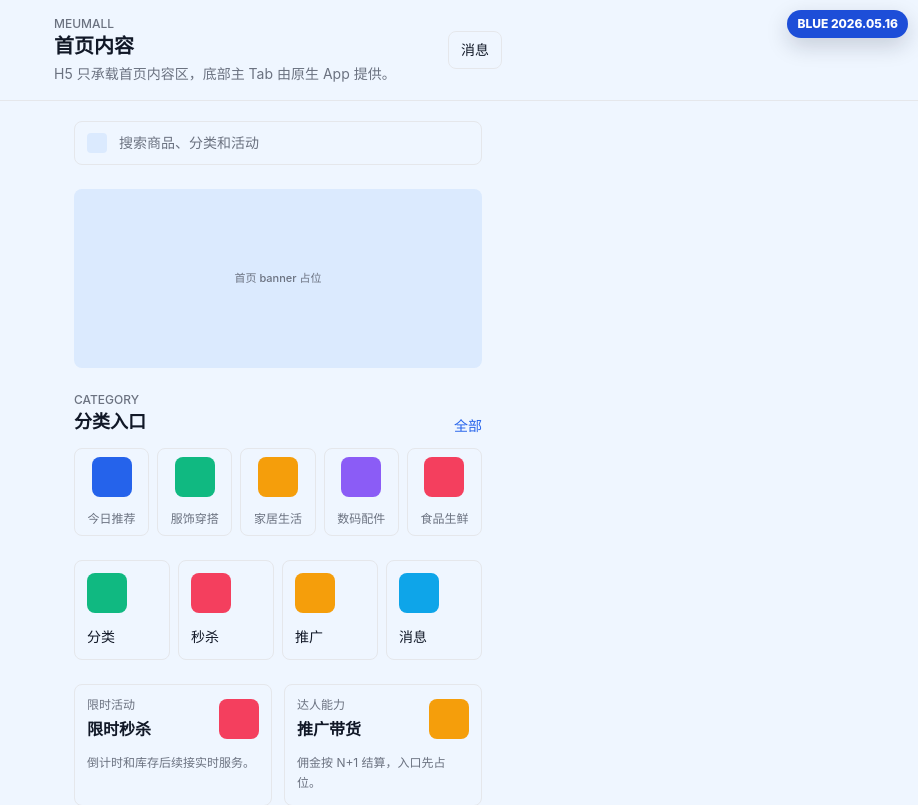
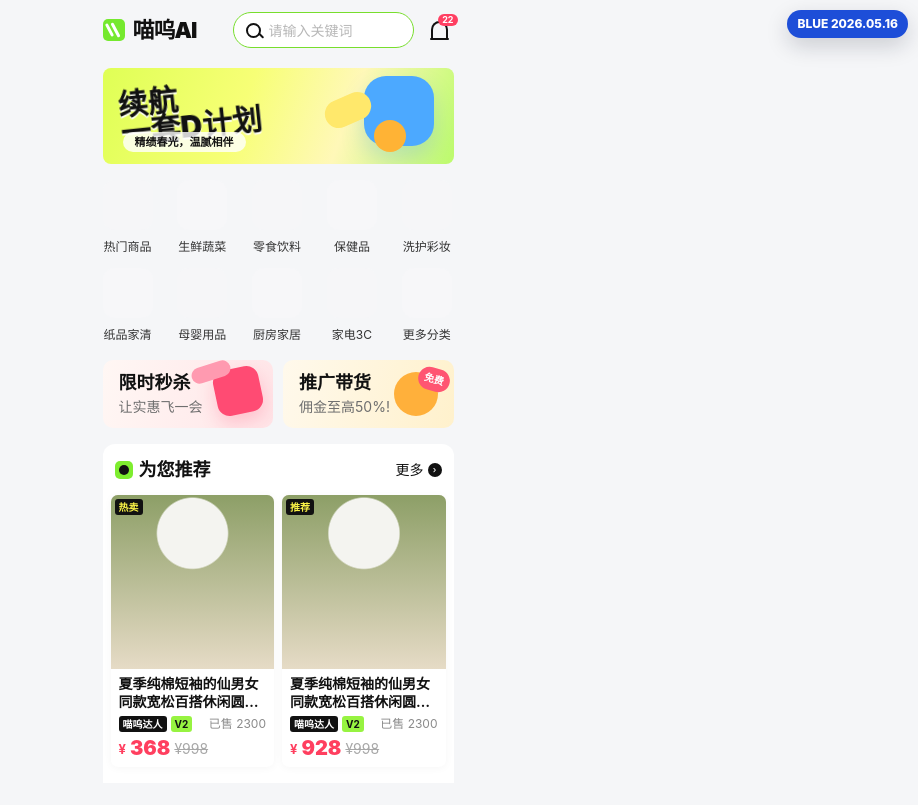
Before and after one commit to Tycalwayslove/hybird-meumall, a Next.js app: page / in a window 1280 px wide. Shown: the top 805 px of the page, without its empty margins (362-1280 px from the left). Built offline with nearby package versions, Linux system fonts and the light colour scheme.

Commit message:
feat(ui): 复刻喵呜 H5 主页面视觉

```diff
--- a/src/app/mine/page.tsx
+++ b/src/app/mine/page.tsx
@@ -1,98 +1,112 @@
 import Link from "next/link";
-import { ActionGrid } from "@/components/commerce/ActionGrid";
-import { IconBlock } from "@/components/commerce/IconBlock";
-import { MetricCard } from "@/components/commerce/MetricCard";
-import { PageShell } from "@/components/commerce/PageShell";
-import { PlaceholderMedia } from "@/components/commerce/PlaceholderMedia";
-import { SectionHeader } from "@/components/commerce/SectionHeader";
-import { mineEntries, mockOrders } from "@/lib/commerce/mock-data";
+import { ReplicaIcon, ReplicaShell } from "@/components/commerce/ReplicaShell";
 
-const earningMetrics = [
-  { label: "可提现余额", value: "¥328.50", helper: "N+1 结算后可用" },
-  { label: "待结算佣金", value: "¥92.00", helper: "含昨日推广预估" }
+const orders = [
+  ["待付款", "border-[#111]"],
+  ["待发货", "border-[#61b967]"],
+  ["待收货", "border-[#111]"],
+  ["已完成", "border-[#73bf48]"],
+  ["退货退款", "border-[#71c64f]"]
 ];
 
-const settingRows = ["账号资料", "地址管理", "通知偏好", "App 原生设置"];
+const tools = [
+  ["我的足迹", "bg-[#8dde55]"],
+  ["我的收藏", "bg-[#8bb8ff]"],
+  ["地址管理", "bg-[#ff922e]"],
+  ["设置", "bg-[#65c9f2]"],
+  ["客服服务", "bg-[#ff8fb1]"],
+  ["帮助中心", "bg-[#73d43d]"],
+  ["消息中心", "bg-[#74d43d]"],
+  ["商品服务", "bg-[#74d43d]"]
+];
 
 export default function MinePage() {
   return (
-    <PageShell eyebrow="MINE" title="我的" description="H5 只承载内容页，一级 Tab 由原生 App 管理。">
-      <div className="space-y-6">
-        <section className="rounded-md border border-border bg-muted p-4">
-          <div className="flex items-center gap-3">
-            <PlaceholderMedia ratio="avatar" tone="bg-primary" label="头像" />
-            <div className="min-w-0 flex-1">
-              <p className="truncate text-lg font-semibold">喵呜达人</p>
-              <p className="mt-1 text-sm leading-5 text-muted-fg">已登录用户默认具备达人身份</p>
+    <ReplicaShell className="bg-[#f4f5f6]">
+      <div className="relative min-h-screen overflow-hidden bg-[#f4f5f6] pb-8">
+        <div className="absolute inset-x-0 top-0 h-[228px] bg-[linear-gradient(135deg,#bbffe5_0%,#d8ffd6_58%,#f2ffd8_100%)]" />
+        <div className="relative px-3 pt-[67px]">
+          <section className="relative flex items-center">
+            <div className="size-[56px] overflow-hidden rounded-full bg-[#f2dbc7] ring-4 ring-white">
+              <div className="mx-auto mt-2 size-[37px] rounded-full bg-[#111]" />
+              <div className="mx-auto h-8 w-11 rounded-t-full bg-white" />
             </div>
-            <span className="rounded-md bg-bg px-2.5 py-1 text-xs font-medium text-primary">V2</span>
+            <div className="ml-3">
+              <div className="flex items-center gap-2">
+                <h1 className="text-[19px] font-black leading-[24px]">深圳喵小猫</h1>
+                <span className="rounded-full bg-[#ffd893] px-2 py-0.5 text-[11px] font-bold text-[#9a4b00]">V3黄金达人</span>
               </div>
-          <div className="mt-4 grid grid-cols-3 gap-2">
-            <MetricCard label="收藏" value="18" helper="商品与店铺" />
-            <MetricCard label="购买记录" value="3" helper="直接购买" />
-            <MetricCard label="达人等级" value="V2" helper="会员同体系" />
+              <p className="mt-2 text-[13px] text-[#4f4f4f]">150****7196</p>
             </div>
+            <Link href="/messages" className="relative ml-auto mr-1 flex size-8 items-center justify-center">
+              <span className="h-[18px] w-[17px] rounded-t-full border-2 border-[#111] border-b-0" />
+              <span className="absolute bottom-[5px] h-0.5 w-[20px] rounded-full bg-[#111]" />
+              <span className="absolute -right-1 top-0 rounded-full bg-[#ff3f62] px-1 text-[9px] font-bold leading-[12px] text-white">22</span>
+            </Link>
+            <div className="absolute right-12 top-8 size-[86px] rounded-full bg-[radial-gradient(circle,#56e75a_0_34%,#b3fb52_35%_100%)] shadow-[0_10px_20px_rgba(70,215,84,0.2)]" />
           </section>
 
-        <section>
-          <SectionHeader eyebrow="Member" title="会员/达人入口" href="/member" actionLabel="进入" />
-          <Link href="/member" className="flex items-center gap-3 rounded-md border border-border p-4">
-            <IconBlock tone="bg-violet-500" size="lg" label="会员达人" />
-            <div className="min-w-0 flex-1">
-              <p className="font-medium">会员权益与达人能力</p>
-              <p className="mt-1 text-sm leading-5 text-muted-fg">同一套等级体系，查看权益、佣金能力和成长任务。</p>
+          <section className="relative mt-12 overflow-hidden rounded-[12px] bg-white">
+            <div className="h-[42px] bg-[linear-gradient(110deg,#54f48b,#b9ff89)] px-4 py-2 text-[14px] font-bold">
+              喵呜达人有效期至2027-06-25
+              <Link href="/member" className="float-right rounded-full bg-[#323232] px-3 py-1 text-[12px] text-white">
+                权益中心›
+              </Link>
             </div>
-            <span className="h-2 w-6 rounded-sm bg-border" />
-          </Link>
-        </section>
-
-        <section>
-          <SectionHeader eyebrow="Quick" title="常用入口" />
-          <ActionGrid items={mineEntries} columns={2} />
-        </section>
-
-        <section>
-          <SectionHeader eyebrow="Earnings" title="收益概览" href="/promotion/commission" actionLabel="明细" />
-          <div className="grid grid-cols-2 gap-3">
-            {earningMetrics.map((metric) => (
-              <MetricCard key={metric.label} {...metric} tone="bg-muted" />
+            <div className="grid grid-cols-3 divide-x divide-[#edf0f0] py-4 text-center">
+              {[
+                ["钱包余额", "¥678"],
+                ["今年已省", "¥2383"],
+                ["优惠券", "8"]
+              ].map(([label, value]) => (
+                <div key={label}>
+                  <p className="text-[14px] text-[#555]">{label}</p>
+                  <p className="mt-2 text-[18px] font-black">{value}</p>
+                </div>
               ))}
             </div>
           </section>
 
-        <section>
-          <SectionHeader eyebrow="Orders" title="最近购买记录" href="/orders" actionLabel="全部" />
-          <div className="space-y-2">
-            {mockOrders.slice(0, 2).map((order) => (
-              <Link key={order.id} href="/orders" className="block rounded-md border border-border p-3">
-                <div className="flex items-start justify-between gap-3">
-                  <div className="min-w-0">
-                    <p className="truncate text-sm font-medium">{order.title}</p>
-                    <p className="mt-1 text-xs leading-4 text-muted-fg">{order.helper}</p>
+          <section className="mt-3 rounded-[12px] bg-white px-4 pb-4 pt-3">
+            <div className="flex items-center justify-between">
+              <h2 className="text-[18px] font-black">我的订单</h2>
+              <Link href="/orders" className="text-[13px]">
+                全部订单 ›
+              </Link>
             </div>
-                  <span className="shrink-0 rounded-sm bg-muted px-2 py-1 text-xs text-muted-fg">{order.status}</span>
-                </div>
-                <p className="mt-2 text-sm font-semibold text-primary">¥{order.amount}</p>
+            <div className="mt-4 grid grid-cols-5 gap-2">
+              {orders.map(([label, border]) => (
+                <Link key={label} href="/orders" className="flex flex-col items-center">
+                  <span className={`relative h-[24px] w-[22px] rounded-[3px] border-2 ${border}`}>
+                    <span className="absolute left-1 top-1 h-1 w-3 rounded-full bg-current opacity-40" />
+                  </span>
+                  <span className="mt-2 whitespace-nowrap text-[12px] text-[#333]">{label}</span>
                 </Link>
               ))}
             </div>
           </section>
 
-        <section>
-          <SectionHeader eyebrow="Settings" title="设置入口" />
-          <div className="divide-y divide-border rounded-md border border-border">
-            {settingRows.map((row, index) => (
-              <div key={row} className="flex min-h-12 items-center justify-between px-3">
-                <div className="flex items-center gap-2">
-                  <IconBlock tone={index % 2 === 0 ? "bg-emerald-500" : "bg-sky-500"} size="sm" label={row} />
-                  <span className="text-sm">{row}</span>
+          <Link href="/" className="mt-3 block h-[72px] overflow-hidden rounded-[9px] bg-[linear-gradient(110deg,#dfff55,#fff36c_42%,#fff9bf_68%,#bcfb6c)]">
+            <div className="relative h-full">
+              <p className="absolute left-12 top-2 rotate-[-5deg] text-[24px] font-black leading-[22px]">续航<br />一套D计划</p>
+              <div className="absolute right-10 top-2 size-12 rounded-[16px] bg-[#4ca9ff]" />
+              <div className="absolute bottom-2 right-5 size-6 rounded-full bg-[#ffb335]" />
             </div>
-                <span className="h-2 w-5 rounded-sm bg-border" />
-              </div>
+          </Link>
+
+          <section className="mt-3 rounded-[12px] bg-white px-4 pb-5 pt-3">
+            <h2 className="text-[18px] font-black">服务与工具</h2>
+            <div className="mt-4 grid grid-cols-4 gap-y-4">
+              {tools.map(([label, color]) => (
+                <Link key={label} href={label === "我的收藏" ? "/favorites/products" : label === "消息中心" ? "/messages" : "/mine"} className="flex flex-col items-center">
+                  <ReplicaIcon className={`size-[34px] ${color}`} />
+                  <span className="mt-2 whitespace-nowrap text-[12px] text-[#333]">{label}</span>
+                </Link>
               ))}
             </div>
           </section>
         </div>
-    </PageShell>
+      </div>
+    </ReplicaShell>
   );
 }
--- a/src/app/page.tsx
+++ b/src/app/page.tsx
@@ -1,94 +1,128 @@
 import Link from "next/link";
-import { ActionGrid } from "@/components/commerce/ActionGrid";
-import { IconBlock } from "@/components/commerce/IconBlock";
-import { PageShell } from "@/components/commerce/PageShell";
-import { PlaceholderMedia } from "@/components/commerce/PlaceholderMedia";
-import { ProductCard } from "@/components/commerce/ProductCard";
-import { SectionHeader } from "@/components/commerce/SectionHeader";
-import { commerceCategories, featuredProducts, homeEntries } from "@/lib/commerce/mock-data";
+import { ReplicaIcon, ReplicaImage, ReplicaShell } from "@/components/commerce/ReplicaShell";
+import { featuredProducts } from "@/lib/commerce/mock-data";
+
+const categories = ["热门商品", "生鲜蔬菜", "零食饮料", "保健品", "洗护彩妆", "纸品家清", "母婴用品", "厨房家居", "家电3C", "更多分类"];
+
+const iconColors = [
+  "bg-[#f6f6f8]",
+  "bg-[#f7f7f9]",
+  "bg-[#f6f6f8]",
+  "bg-[#f7f7f9]",
+  "bg-[#f6f6f8]",
+  "bg-[#f7f7f9]",
+  "bg-[#f6f6f8]",
+  "bg-[#f7f7f9]",
+  "bg-[#f6f6f8]",
+  "bg-[#f7f7f9]"
+];
 
 export default function HomePage() {
-  const seckillProducts = featuredProducts.slice(0, 2);
-  const recommendedProducts = featuredProducts.slice(0, 4);
+  const recommendedProducts = featuredProducts.slice(0, 2);
 
   return (
-    <PageShell
-      eyebrow="MEUMALL"
-      title="首页内容"
-      description="H5 只承载首页内容区，底部主 Tab 由原生 App 提供。"
-      trailing={
-        <Link href="/messages" className="rounded-md border border-border px-3 py-2 text-sm font-medium">
-          消息
-        </Link>
-      }
-    >
-      <div className="space-y-6 pb-4">
-        <Link href="/category" className="flex min-h-11 items-center gap-3 rounded-md border border-border bg-bg px-3">
-          <IconBlock tone="bg-muted" size="md" label="搜索" />
-          <span className="text-sm text-muted-fg">搜索商品、分类和活动</span>
+    <ReplicaShell>
+      <div className="px-3 pt-3">
+        <header className="flex h-9 items-center gap-3">
+          <Link href="/" className="flex w-[118px] items-center gap-2">
+            <span className="relative inline-flex size-[22px] rounded-[5px] bg-[#75e92e]">
+              <span className="absolute left-[5px] top-[4px] h-[14px] w-[3px] rotate-[-28deg] rounded-full bg-white" />
+              <span className="absolute left-[11px] top-[3px] h-[16px] w-[3px] rotate-[-28deg] rounded-full bg-white" />
+            </span>
+            <span className="text-[22px] font-black tracking-[-1px]">喵呜AI</span>
+          </Link>
+          <Link
+            href="/category"
+            className="flex h-9 flex-1 items-center gap-2 rounded-full border border-[#78de2d] bg-white px-3 text-[14px] text-[#b7b7b7]"
+          >
+            <span className="relative size-[15px] rounded-full border-2 border-[#111] after:absolute after:-bottom-[3px] after:-right-[3px] after:h-[7px] after:w-0.5 after:rotate-[-45deg] after:rounded-full after:bg-[#111]" />
+            请输入关键词
+          </Link>
+          <Link href="/messages" className="relative flex size-[28px] items-center justify-center">
+            <span className="h-[18px] w-[17px] rounded-t-full border-2 border-[#111] border-b-0" />
+            <span className="absolute bottom-[4px] h-0.5 w-[19px] rounded-full bg-[#111]" />
+            <span className="absolute -right-1 -top-0.5 rounded-full bg-[#ff3f62] px-1 text-[9px] font-bold leading-[12px] text-white">22</span>
+          </Link>
+        </header>
+
+        <Link href="/promotion" className="mt-5 block">
+          <ReplicaImage className="h-24 bg-[linear-gradient(110deg,#dfff55_0%,#f7ff76_40%,#fff8b8_68%,#bcfb6c_100%)]">
+            <div className="absolute left-4 top-4 rotate-[-6deg] text-[30px] font-black leading-[28px] text-[#111] drop-shadow-[0_2px_0_rgba(255,255,255,0.9)]">
+              续航
+              <br />
+              一套D计划
+            </div>
+            <div className="absolute bottom-3 left-5 rounded-full bg-white/80 px-3 py-0.5 text-[11px] font-bold">精绩春光，温腻相伴</div>
+            <div className="absolute right-5 top-2 size-[70px] rounded-[22px] bg-[#4ca9ff] shadow-[0_12px_22px_rgba(71,156,255,0.25)]" />
+            <div className="absolute right-[82px] top-7 h-7 w-12 rotate-[-24deg] rounded-full bg-[#ffe86b]" />
+            <div className="absolute bottom-3 right-12 size-8 rounded-full bg-[#ffb335]" />
+          </ReplicaImage>
         </Link>
 
-        <section>
-          <PlaceholderMedia ratio="banner" tone="bg-muted" label="首页 banner 占位" />
+        <section className="mt-4 grid grid-cols-5 gap-x-[23px] gap-y-3">
+          {categories.map((category, index) => (
+            <Link key={category} href="/category" className="flex w-[50px] flex-col items-center">
+              <ReplicaIcon className={`size-[50px] ${iconColors[index]}`} />
+              <span className="mt-2 whitespace-nowrap text-center text-[12px] leading-[18px] text-[#333]">{category}</span>
+            </Link>
+          ))}
         </section>
 
-        <section>
-          <SectionHeader eyebrow="Category" title="分类入口" href="/category" actionLabel="全部" />
-          <div className="grid grid-cols-5 gap-2">
-            {commerceCategories.map((category) => (
-              <Link key={category.id} href="/category" className="rounded-md border border-border p-2 text-center">
-                <IconBlock tone={category.iconTone} size="lg" label={category.name} className="mx-auto" />
-                <span className="mt-2 block text-xs leading-4 text-muted-fg">{category.name}</span>
+        <section className="mt-4 grid grid-cols-2 gap-2.5">
+          <Link href="/seckill" className="relative h-[68px] overflow-hidden rounded-[10px] bg-[linear-gradient(105deg,#fff7f4,#ffe5e8)] px-4 py-3">
+            <p className="text-[18px] font-black leading-[22px]">限时秒杀</p>
+            <p className="mt-1 text-[14px] leading-[18px] text-[#6f6f6f]">让实惠飞一会</p>
+            <span className="absolute right-3 top-2 size-[46px] rotate-[-12deg] rounded-[12px] bg-[#ff4b73] shadow-[0_8px_18px_rgba(255,75,115,0.25)]" />
+            <span className="absolute right-[42px] top-1 h-4 w-10 rotate-[-18deg] rounded-full bg-[#ff9ab0]" />
+          </Link>
+          <Link href="/promotion" className="relative h-[68px] overflow-hidden rounded-[10px] bg-[linear-gradient(105deg,#fff9ec,#fff1cc)] px-4 py-3">
+            <p className="text-[18px] font-black leading-[22px]">推广带货</p>
+            <p className="mt-1 text-[14px] leading-[18px] text-[#6f6f6f]">佣金至高50%!</p>
+            <span className="absolute right-4 top-3 size-[44px] rounded-full bg-[#ffb03b]" />
+            <span className="absolute right-1 top-2 rotate-[16deg] rounded-full bg-[#ff5572] px-1.5 py-1 text-[10px] font-black text-white">免费</span>
+          </Link>
+        </section>
+
+        <section className="mt-4 rounded-t-[12px] bg-white px-2 pb-4 pt-3">
+          <div className="flex items-center justify-between px-1">
+            <div className="flex items-center gap-1.5">
+              <span className="flex size-[18px] items-center justify-center rounded-[5px] bg-[#7eed2f]">
+                <span className="size-[10px] rounded-full bg-[#111]" />
+              </span>
+              <h2 className="text-[18px] font-black">为您推荐</h2>
+            </div>
+            <Link href="/category" className="flex items-center gap-1 text-[14px] font-medium">
+              更多
+              <span className="flex size-[14px] items-center justify-center rounded-full bg-[#111] text-[9px] text-white">›</span>
+            </Link>
+          </div>
+          <div className="mt-3 grid grid-cols-2 gap-2">
+            {recommendedProducts.map((product, index) => (
+              <Link key={product.id} href={product.href} className="overflow-hidden rounded-[7px] bg-white shadow-[0_1px_8px_rgba(0,0,0,0.04)]">
+                <ReplicaImage className="h-[174px] rounded-none bg-[#d7d1c2]">
+                  <div className="absolute inset-0 bg-[radial-gradient(circle_at_50%_22%,#f4f4f0_0_22%,transparent_23%),linear-gradient(180deg,#8d9f67_0%,#e6dbc6_100%)]" />
+                  <span className="absolute left-1 top-1 rounded-[3px] bg-[#111] px-1 text-[10px] font-bold leading-[16px] text-[#fbf347]">
+                    {index === 0 ? "热卖" : "推荐"}
+                  </span>
+                </ReplicaImage>
+                <div className="px-2 pb-2 pt-1.5">
+                  <p className="line-clamp-2 text-[14px] font-bold leading-[18px]">夏季纯棉短袖的仙男女同款宽松百搭休闲圆领上...</p>
+                  <div className="mt-1 flex items-center gap-1">
+                    <span className="rounded-[3px] bg-[#111] px-1 text-[10px] font-bold leading-[16px] text-white">喵呜达人</span>
+                    <span className="rounded-[3px] bg-[#97f341] px-1 text-[10px] font-bold leading-[16px]">V2</span>
+                    <span className="ml-auto text-[12px] text-[#8a8a8a]">已售 2300</span>
+                  </div>
+                  <div className="mt-1 flex items-end gap-1">
+                    <span className="text-[13px] font-bold text-[#ff3f5f]">¥</span>
+                    <span className="text-[20px] font-black leading-[22px] text-[#ff3f5f]">{index === 0 ? "368" : "928"}</span>
+                    <span className="text-[14px] text-[#a7a7a7] line-through">¥998</span>
+                  </div>
+                </div>
               </Link>
             ))}
           </div>
         </section>
-
-        <section>
-          <ActionGrid items={homeEntries} columns={4} />
-        </section>
-
-        <section className="grid grid-cols-2 gap-3">
-          <Link href="/seckill" className="rounded-md border border-border bg-bg p-3">
-            <div className="flex items-center justify-between gap-2">
-              <div>
-                <p className="text-xs text-muted-fg">限时活动</p>
-                <h2 className="mt-1 text-base font-semibold">限时秒杀</h2>
-              </div>
-              <IconBlock tone="bg-rose-500" size="lg" label="秒杀" />
-            </div>
-            <p className="mt-3 text-xs leading-5 text-muted-fg">倒计时和库存后续接实时服务。</p>
-          </Link>
-          <Link href="/promotion" className="rounded-md border border-border bg-bg p-3">
-            <div className="flex items-center justify-between gap-2">
-              <div>
-                <p className="text-xs text-muted-fg">达人能力</p>
-                <h2 className="mt-1 text-base font-semibold">推广带货</h2>
-              </div>
-              <IconBlock tone="bg-amber-500" size="lg" label="推广" />
-            </div>
-            <p className="mt-3 text-xs leading-5 text-muted-fg">佣金按 N+1 结算，入口先占位。</p>
-          </Link>
-        </section>
-
-        <section>
-          <SectionHeader eyebrow="Seckill" title="秒杀精选" href="/seckill" actionLabel="更多" />
-          <div className="grid grid-cols-2 gap-3">
-            {seckillProducts.map((product) => (
-              <ProductCard key={product.id} product={product} actionLabel="立即秒杀" />
-            ))}
-          </div>
-        </section>
-
-        <section>
-          <SectionHeader eyebrow="Recommended" title="推荐商品" href="/category" actionLabel="换一批" />
-          <div className="grid grid-cols-2 gap-3">
-            {recommendedProducts.map((product) => (
-              <ProductCard key={product.id} product={product} showCommission />
-            ))}
-          </div>
-        </section>
       </div>
-    </PageShell>
+    </ReplicaShell>
   );
 }
--- /dev/null
+++ b/src/components/commerce/ReplicaShell.tsx
@@ -0,0 +1,31 @@
+import type { ReactNode } from "react";
+
+type ReplicaShellProps = {
+  children: ReactNode;
+  className?: string;
+};
+
+export function ReplicaShell({ children, className = "bg-[#f5f6f8]" }: ReplicaShellProps) {
+  return (
+    <main className={`min-h-screen text-[#111111] ${className}`}>
+      <div className="mx-auto min-h-screen w-full max-w-[375px] overflow-hidden pb-8">{children}</div>
+    </main>
+  );
+}
+
+type ReplicaBlockProps = {
+  className?: string;
+  children?: ReactNode;
+};
+
+export function ReplicaIcon({ className = "", children }: ReplicaBlockProps) {
+  return (
+    <span className={`inline-flex shrink-0 items-center justify-center rounded-[12px] ${className}`}>
+      {children}
+    </span>
+  );
+}
+
+export function ReplicaImage({ className = "", children }: ReplicaBlockProps) {
+  return <div className={`relative overflow-hidden rounded-[8px] ${className}`}>{children}</div>;
+}
```
Also changed, not shown: src/app/promotion/page.tsx (+84 -68 lines), .ai/test-reports/2026-06-01-h5-page-skeleton.md. Lines whose indentation alone changed are shown as unchanged.
